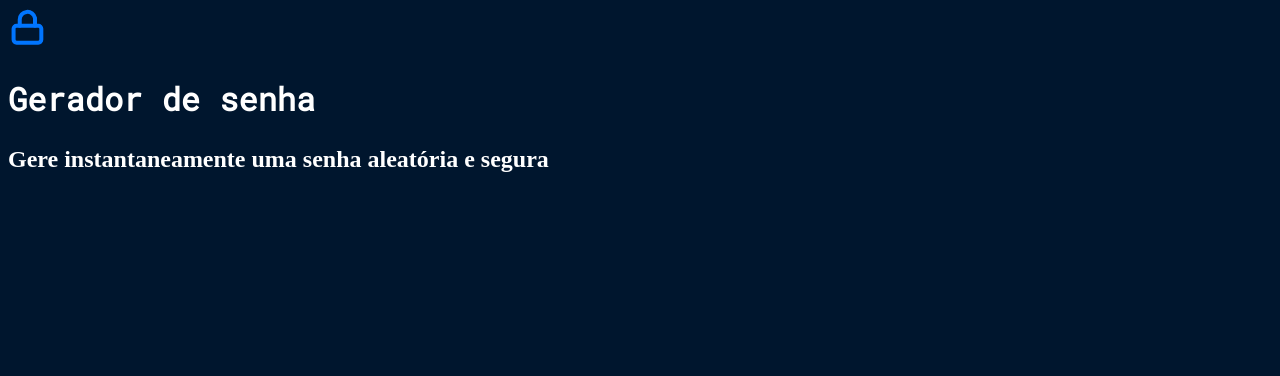
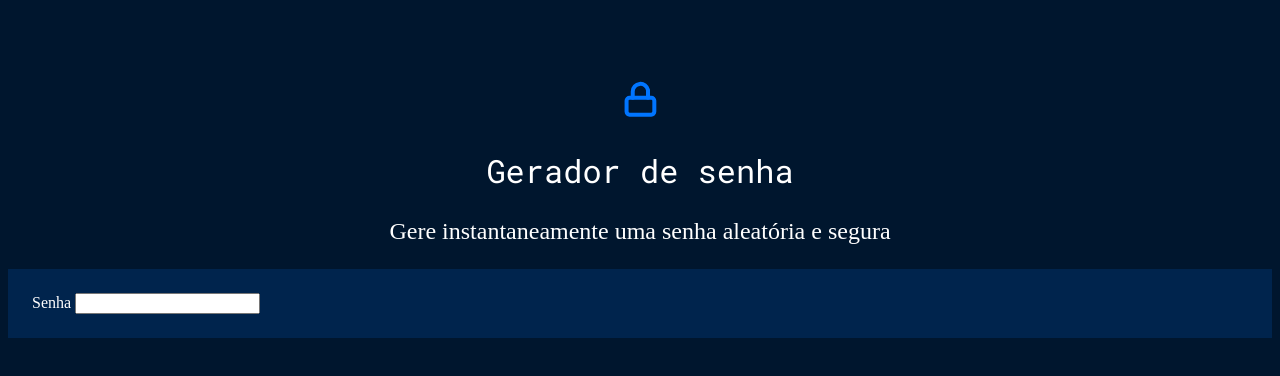
Before and after one commit to bryanmiranha/Gerador-de-Senha, a plain HTML site: page index.html in a window 1280 px wide. Drawn offline with Linux system fonts and the light colour scheme.

Commit message:
Add files via upload

```diff
--- a/index.html
+++ b/index.html
@@ -6,9 +6,17 @@
     <title>Gerador de senha</title>
     <link rel="stylesheet" href="style.css">
 </head>
+
 <body>
-    <img src="unlock.svg" alt="cadeado fechado">
-    <h2 class="titulo-principal">Gerador de senha</h2>
-    <h3 class="titulo-secundario">Gere instantaneamente uma senha aleatória e segura</h3>
+    <div class="conteudo-titulo">
+        <img src="unlock.svg" alt="cadeado fechado">
+        <h2 class="titulo-principal">Gerador de senha</h2>
+        <h3 class="titulo-secundario">Gere instantaneamente uma senha aleatória e segura</h3>
+    </div>
+    <div class="conteudo-senha">
+        <label for="senha">Senha</label>
+        <input name="senha" type="text" id="campo-senha">
+    </div>
 </body>
+
 </html>
--- a/style.css
+++ b/style.css
@@ -9,6 +9,11 @@
     --roboto: 'Roboto',sans-serif;
     --roboto-mono:'Roboto Mono',monospace;
 }
+
+*{
+    font-weight: 400;
+}
+
 body{
     color: var(--branco);
     background-color: var(--cor-de-fundo);
@@ -23,3 +28,14 @@ body{
 .titulo-secundario{
     font-size: 24px;
 }
+
+.conteudo-titulo{
+    text-align: center;
+    margin-top: 80px;
+}
+
+.conteudo-senha{
+    background-color: var(--fundo-senha);
+    padding: 24px;
+    border-radius: 6px solid var(--borda);
+}
```
